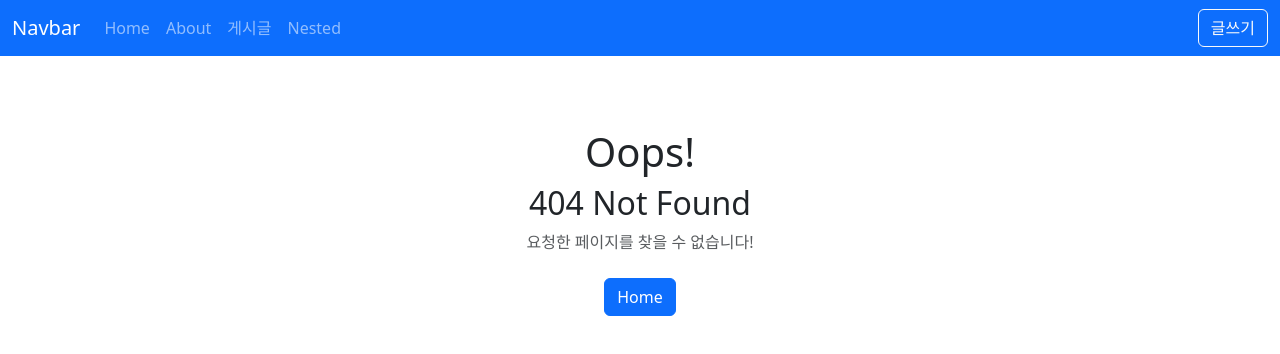
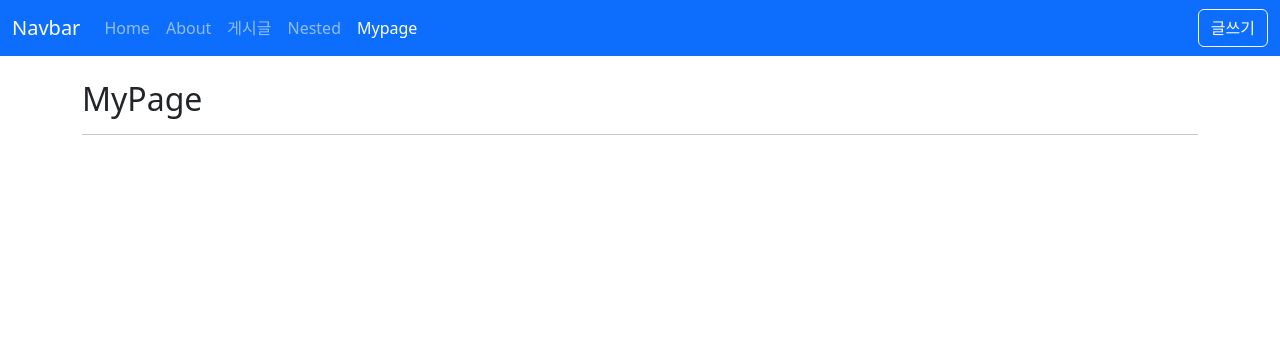
Before and after one commit to Woochang1132/vue3-project, a Vue app: page /my in a window 1280 px wide. Before the commit this address had no page. Shown: the top 354 px of the page. Built offline with nearby package versions, Linux system fonts and the light colour scheme.

Commit message:
[개발] 컴포넌트 내 가드 활용하기

```diff
--- a/src/layouts/TheHeader.vue
+++ b/src/layouts/TheHeader.vue
@@ -36,6 +36,11 @@
                 >Nested
               </RouterLink>
             </li>
+            <li class="nav-item">
+              <RouterLink class="nav-link" active-class="active" to="/my"
+                >Mypage
+              </RouterLink>
+            </li>
           </ul>
           <div class="d-flex">
             <button class="btn btn-outline-light" type="button" @click="goPage">
--- a/src/router/index.js
+++ b/src/router/index.js
@@ -10,6 +10,7 @@ import NestedView from '@/views/nested/NestedView.vue';
 import NestedOneView from '@/views/nested/NestedOneView.vue';
 import NestedTwoView from '@/views/nested/NestedTwoView.vue';
 import NestedHomeView from '@/views/nested/NestedHomeView.vue';
+import Mypage from '@/views/Mypage.vue';
 
 const routes = [
   {
@@ -71,7 +72,19 @@ const routes = [
       },
     ],
   },
+  {
+    path: '/my',
+    name: 'Mypage',
+    component: Mypage,
+    beforeEnter: [removeQueryString],
+  },
 ];
+
+function removeQueryString(to) {
+  if (Object.keys(to.query).length > 0) {
+    return { path: to.path, query: {} };
+  }
+}
 
 const router = createRouter({
   history: createWebHistory('/'),
@@ -79,4 +92,16 @@ const router = createRouter({
   routes,
 });
 
+/*
+router.beforeEach((to, from) => {
+  console.log('to', to);
+  console.log('from', from);
+  if (to.name === 'Mypage') {
+    //router.push({ name: 'Home' });
+    // return { name: 'Home' };
+    // return '/posts'; 다음과 같이 redirection이 가능하다.
+  }
+});
+*/
+
 export default router;
--- /dev/null
+++ b/src/views/Mypage.vue
@@ -0,0 +1,10 @@
+<template>
+  <div>
+    <h2>MyPage</h2>
+    <hr />
+  </div>
+</template>
+
+<script setup></script>
+
+<style lang="scss" scoped></style>
--- a/src/views/posts/PostDetailView.vue
+++ b/src/views/posts/PostDetailView.vue
@@ -47,7 +47,7 @@
 </template>
 
 <script setup>
-import { useRouter } from 'vue-router';
+import { onBeforeRouteLeave, onBeforeRouteUpdate, useRouter } from 'vue-router';
 import { useAxios } from '@/hooks/useAxios';
 import { useAlert } from '@/composables/alert';
 import { computed, toRefs } from 'vue';
@@ -92,6 +92,20 @@ const remove = async () => {
 const goListPage = () => router.push({ name: 'PostList' });
 const goEditPage = () =>
   router.push({ name: 'PostEdit', params: { id: props.id } });
+
+onBeforeRouteUpdate(() => {
+  console.log('onBeforeRouteUpdate');
+});
+onBeforeRouteLeave(() => {
+  console.log('onBeforeRouteLeave');
+});
+</script>
+<script>
+export default {
+  beforeRouteEnter() {
+    console.log('beforeRouteEnter');
+  },
+};
 </script>
 
 <style lang="scss" scoped></style>
```
